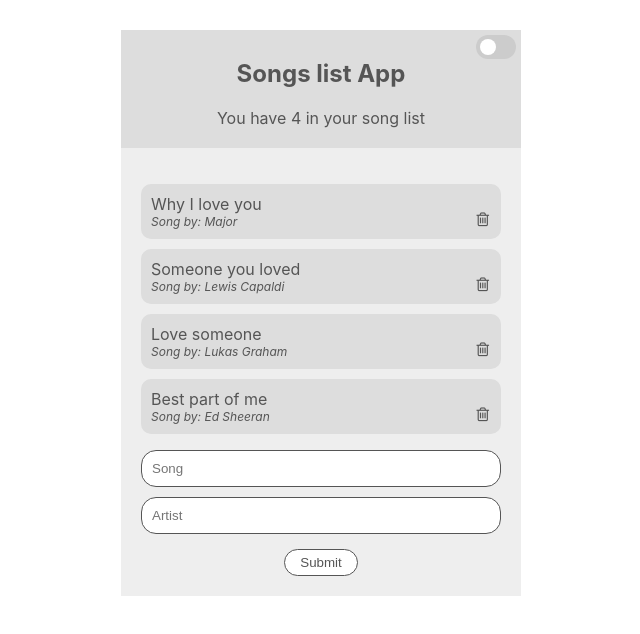
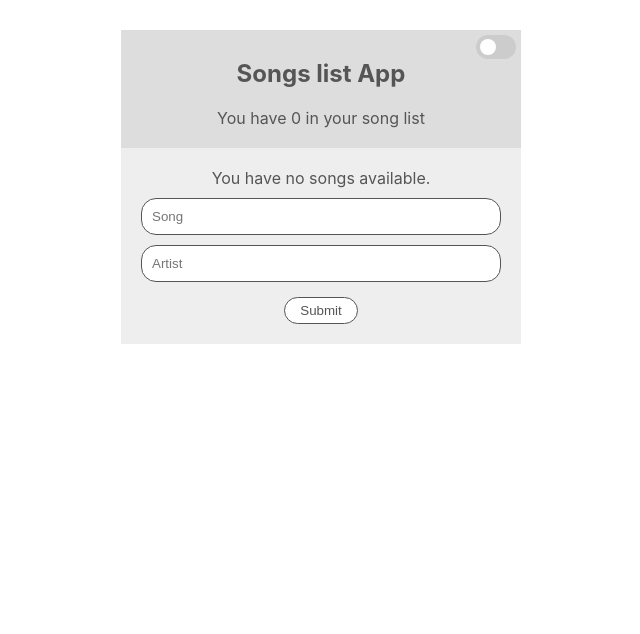
Before and after one commit to KayOhhDee/react-context-hooks-app, a React (Create React App) app: page / in a window 1280 px wide. Shown: the top 634 px of the page, without its empty margins (319-959 px from the left). Built offline with nearby package versions, Linux system fonts and the light colour scheme.

Commit message:
reducer hook added to interact with state

```diff
--- a/src/components/MusicForm.js
+++ b/src/components/MusicForm.js
@@ -3,7 +3,7 @@ import { MusicContext } from "../contexts/MusicContext";
 import { ThemeContext } from "../contexts/ThemeContext";
 
 const MusicForm = () => {
-  const { addSong } = useContext(MusicContext);
+  const { dispatch } = useContext(MusicContext);
   const { isLightTheme, light, dark } = useContext(ThemeContext);
   const [title, setTitle] = useState("");
   const [artist, setArtist] = useState("");
@@ -12,7 +12,7 @@ const MusicForm = () => {
 
   const onHandleSubmit = e => {
     e.preventDefault();
-    addSong(title, artist);
+    dispatch({type: 'ADD_SONG', song: {title, artist}})
     setTitle("");
     setArtist("");
   };
--- a/src/components/MusicList.js
+++ b/src/components/MusicList.js
@@ -5,7 +5,7 @@ import MusicForm from "./MusicForm";
 
 const MusicList = () => {
   const { isLightTheme, light, dark } = useContext(ThemeContext);
-  const { songs, removeSong } = useContext(MusicContext);
+  const { songs, dispatch } = useContext(MusicContext);
   const theme = isLightTheme ? light : dark;
   return (
     <div
@@ -18,7 +18,7 @@ const MusicList = () => {
           <li key={song.id} style={{ background: theme.ui }}>
             {song.title}
             <span>Song by:&nbsp;{song.artist}</span>
-            <i onClick={() => removeSong(song.id)} className="fa fa-trash-o" aria-hidden="true"></i>
+            <i onClick={() => dispatch({type: 'REMOVE_SONG', id: song.id})} className="fa fa-trash-o" aria-hidden="true"></i>
           </li>
         ))}
       </ul> : <div>You have no songs available.</div>
--- a/src/contexts/MusicContext.js
+++ b/src/contexts/MusicContext.js
@@ -1,26 +1,13 @@
-import React, { createContext, useState } from 'react';
-import { v4 as uuidv4 } from "uuid";
+import React, { createContext, useReducer } from 'react';
+import { musicReducer } from '../reducers/musicReducers';
 
 export const MusicContext = createContext();
 
 const MusicContextProvider = props => {
-  const [songs, setSongs] = useState([
-    { title: "Why I love you", artist: "Major", id: 1 },
-    { title: "Someone you loved", artist: "Lewis Capaldi", id: 2 },
-    { title: "Love someone", artist: "Lukas Graham", id: 3 },
-    { title: "Best part of me", artist: 'Ed Sheeran', id: 4 }
-  ]);
-
-  const addSong = (title, artist) => {
-    setSongs([...songs, { title, artist, id: uuidv4() }]);
-  }
-
-  const removeSong = (id) => {
-    setSongs(songs.filter(song => song.id !== id));
-  }
+  const [songs, dispatch] = useReducer(musicReducer, []);
 
   return (
-    <MusicContext.Provider value={{songs, addSong, removeSong}}>
+    <MusicContext.Provider value={{songs, dispatch}}>
       {props.children}
     </MusicContext.Provider>
   );
--- /dev/null
+++ b/src/reducers/musicReducers.js
@@ -0,0 +1,16 @@
+import { v4 as uuidv4 } from "uuid";
+
+export const musicReducer = (state, action) => {
+  switch (action.type) {
+    case 'ADD_SONG':
+      return [...state, {
+        title: action.song.title,
+        artist: action.song.artist,
+        id: uuidv4()
+      }]
+    case 'REMOVE_SONG':
+      return state.filter(song => song.id !== action.id)
+    default:
+      break;
+  }
+}
```
